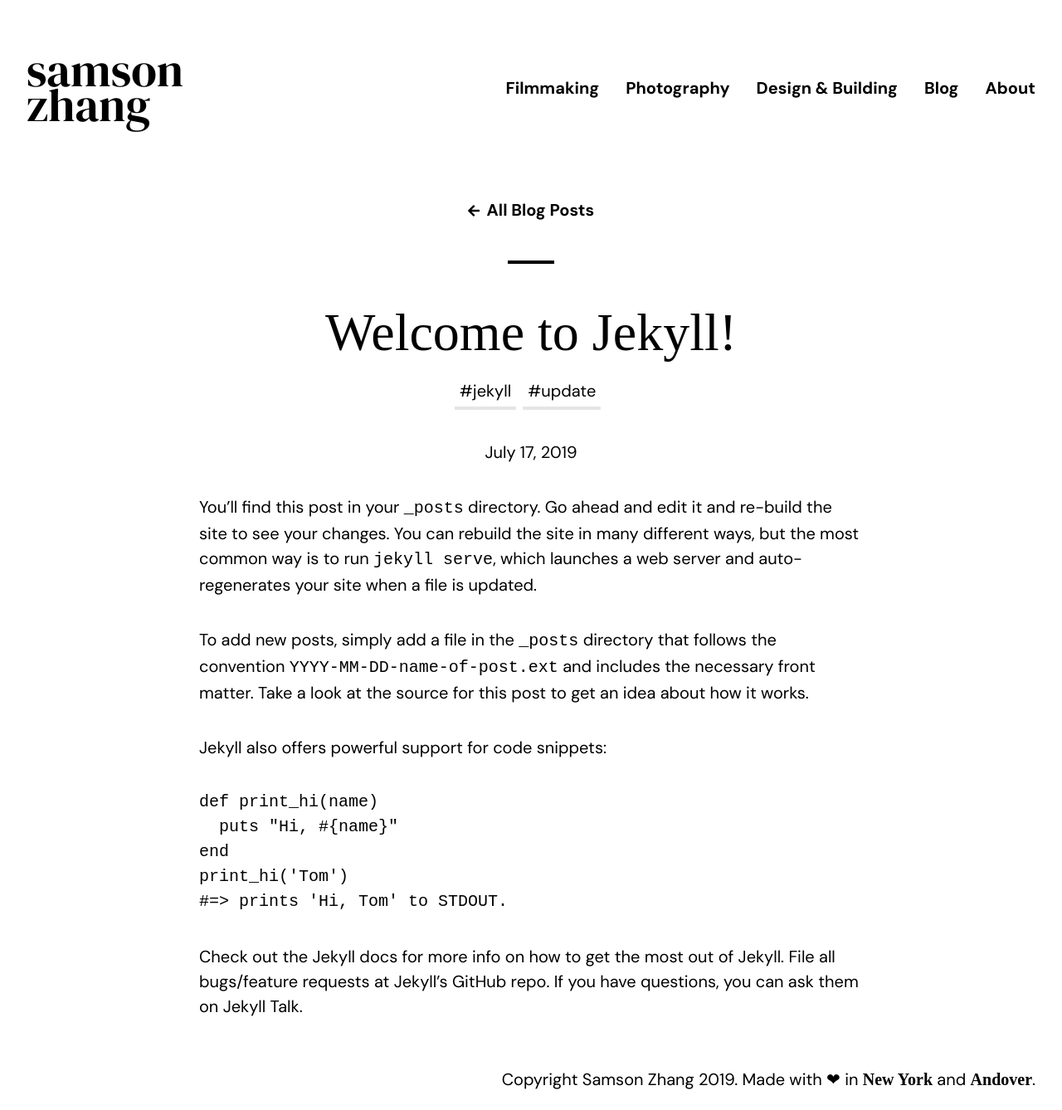
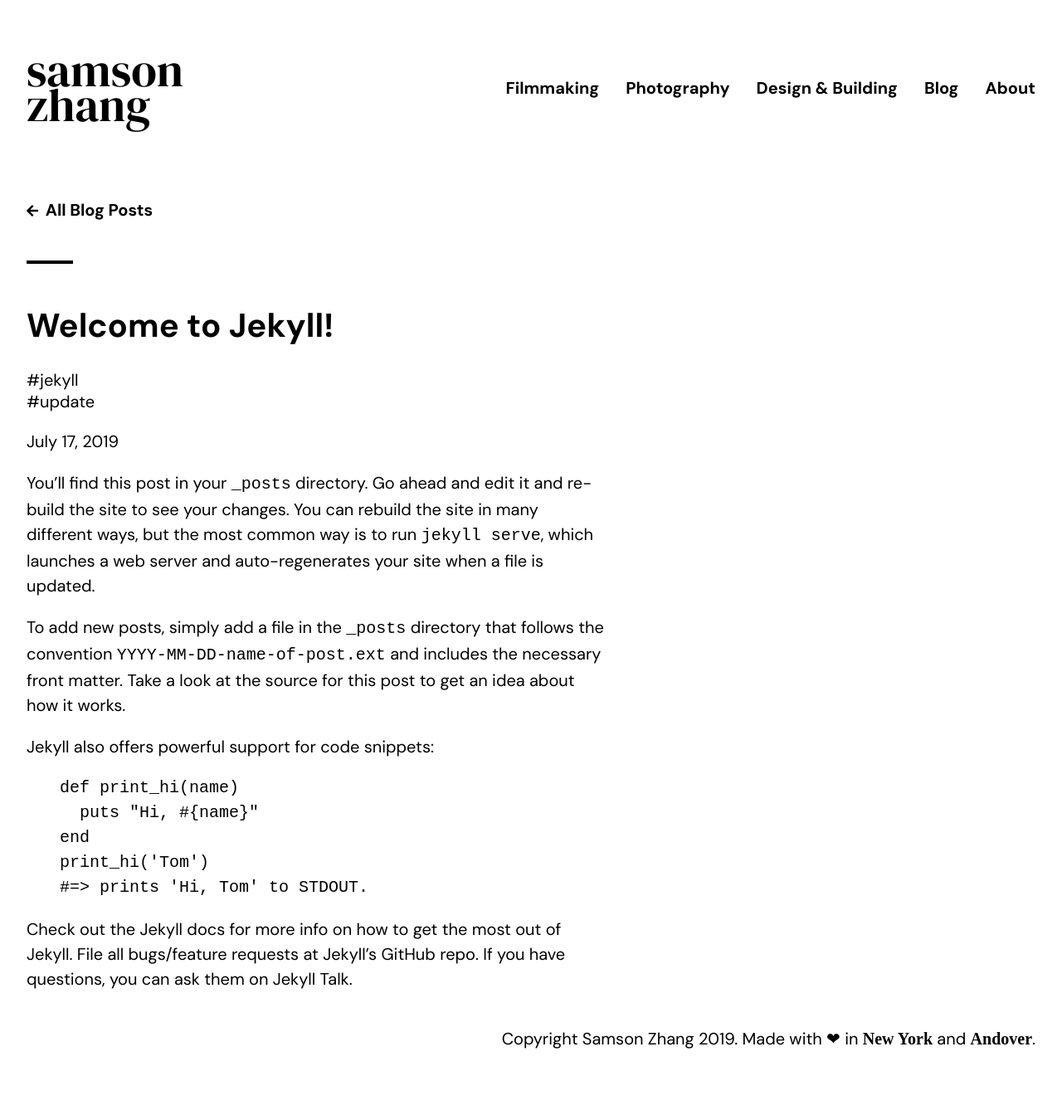
Before and after one commit to wwsalmon/portfolio, a Jekyll site: the page built from _posts/2019-07-17-welcome-to-jekyll.markdown, in a window 1280 px wide. Shown: the whole page at 83% size. Built offline with Jekyll 4.4.1, drawn with Linux system fonts in a browser that asks for light colours; some web fonts are replaced; after the commit the page ends 1289 px from its top, so only the background shows below that.

Commit message:
Basic rewrite of blog layout

```diff
--- a/_includes/category-include.html
+++ b/_includes/category-include.html
@@ -1,3 +1 @@
-<a href='{{ site.baseurl }}/blog/{{ tag }}'>
-    <div class='category'>#{{ tag }}</div>
-</a>
+<div class='category cat-{{ tag }}'><a href='{{ site.baseurl }}/blog/{{ tag }}'><span>#{{ tag }}</span></a></div>
--- a/_includes/post-cat-include.html
+++ b/_includes/post-cat-include.html
@@ -1,3 +1,7 @@
+<!-- DEPRECATED -->
+<!-- DEPRECATED -->
+<!-- DEPRECATED -->
+
 {% assign count = 0 %}
 {% for post in site.posts %}
 {% if post.tags contains cat or cat == "all" %}
--- a/_sass/blog.scss
+++ b/_sass/blog.scss
@@ -1,204 +1,23 @@
-$blogmargin: 24px;
+$blogmargin: 32px;
 
-.blog-container{
-    display: flex;
-    width: 100%;
-    flex-flow: row nowrap;
-    margin-bottom: 64px;
-
-    h2{
-        font-size: 20px;
-        color: rgba(0,0,0,0.4);
-        margin-bottom: 8px;
-        a{
-            color: rgba(0,0,0,0.6);
-            @include hover-light;
-        }
+@media (min-width: 900px){
+    .blog-container{
+        display: flex;
     }
 
-    .post-gutter{
-        width: $blogmargin;
+    .blog-rightbar{
+        flex: 0 0 400px;
+        background-color: #eee;
     }
 
-    .blog-right{
-        flex: 1;
-    }
-
-    .divider{
-        margin: 48px 0 24px 0;
-    }
-
-    .blog-left{
-        flex-basis: 320px;
-        box-sizing: border-box;
-        padding-right: $blogmargin;
-
-        .post-cat{
-            width: unset;
-        }
-    }
-
-    .tag-list{
-        margin-top: 24px;
-
-        .tag-item{
-            @include hover-light;
-            margin-bottom: 4px;
-        }
+    .post{
+        margin-left: $blogmargin;
     }
 }
 
-.post-cat{
-    width: 100%;
-    border-top: 1px solid rgba(0,0,0,0.1);        margin-right: $blogmargin;
-    padding-bottom: 32px;
-
-    p{
-        margin: 8px 0;
-        color: rgba(0,0,0,0.4);
+@media (min-width: 1200px){
+    .posts-container{
+        display: grid;
+        grid-template-columns: repeat(2,1fr);
     }
 }
-
-@media (min-width: 1044px){
-    .blog-container{
-
-        .blog-left{
-            flex-basis: calc(100% / 3);
-        }
-
-        .blog-right{
-            flex-basis: calc(200% / 3);
-        }
-    }
-
-    .post-cat{
-        width: calc(50% - #{$blogmargin});
-
-        .post h3{
-            font-size: 30px;
-        }
-    }
-}
-
-@media (max-width: 640px){
-    .blog-container{
-        display: block;
-    }
-}
-
-.post, .blog-container{
-    .more{
-        @include uppercase-style;
-        text-align: right;
-        a{
-            @include hover-light;
-        }
-    }
-}
-
-.blog-container .more{
-    margin-top: 16px;
-    // text-align: center;
-    color: rgba(0,0,0,0.2);
-}
-
-.post{
-    margin-top: 32px;
-
-    h3{
-        font-family: 'DM Serif Text';
-        font-weight: 400;
-        font-size: 22px;
-        margin: 4px 0 8px 0;
-        line-height: 1.0;
-        a{
-            @include hover-light;
-        }
-    }
-
-    .date{
-        @include uppercase-style;
-        color: rgba(0,0,0,0.5);
-        margin: 0;
-    }
-
-    .categories{
-        margin-bottom: 2px;
-        color: rgba(0,0,0,0.6);
-        font-size: 16px;
-        .category{
-            padding: 0;
-            border: 0;
-            @include hover-light;
-        }
-    }
-}
-
-.post-container{
-    h1, .backhome, .date{
-        text-align: center;
-    }
-
-    h1{
-        font-size: 64px;
-        font-family: 'DM Serif Text';
-        font-weight: 400;
-        margin: 0 auto;
-        line-height: 1.1;
-    }
-
-    .divider{
-        margin-left: auto;
-        margin-right: auto;
-    }
-
-    p, figure, ul{
-        font-size: 20px;
-        max-width: 800px;
-        margin: 36px auto;
-    }
-
-    .categories{
-        justify-content: center;
-        margin: 16px auto;
-
-        .category{
-            padding: 6px;
-            border-bottom: 4px solid rgba(0,0,0,0.1);
-
-            &:hover{
-                color: #fff;
-                background-color: rgba(0,0,0,0.8);
-            }
-        }
-    }
-}
-
-.categories{
-    display: flex;
-    flex-flow: row wrap;
-
-    .category{
-        margin-right: 8px;
-    }
-}
-
-.post-cat.tag-container{
-    border: 0;
-    width: 100%;
-    display: grid;
-    grid-template-columns: repeat(2,1fr);
-    grid-column-gap: 24px;
-}
-
-@media (min-width: 1044px){
-    .post-cat.tag-container{
-        grid-template-columns: repeat(3,1fr);
-    }
-}
-
-@media (max-width: 640px){
-    .post-cat.tag-container{
-        grid-template-columns: 1fr;
-    }
-}
```
Also changed, not shown: _layouts/blog.html (+2 -9 lines).
